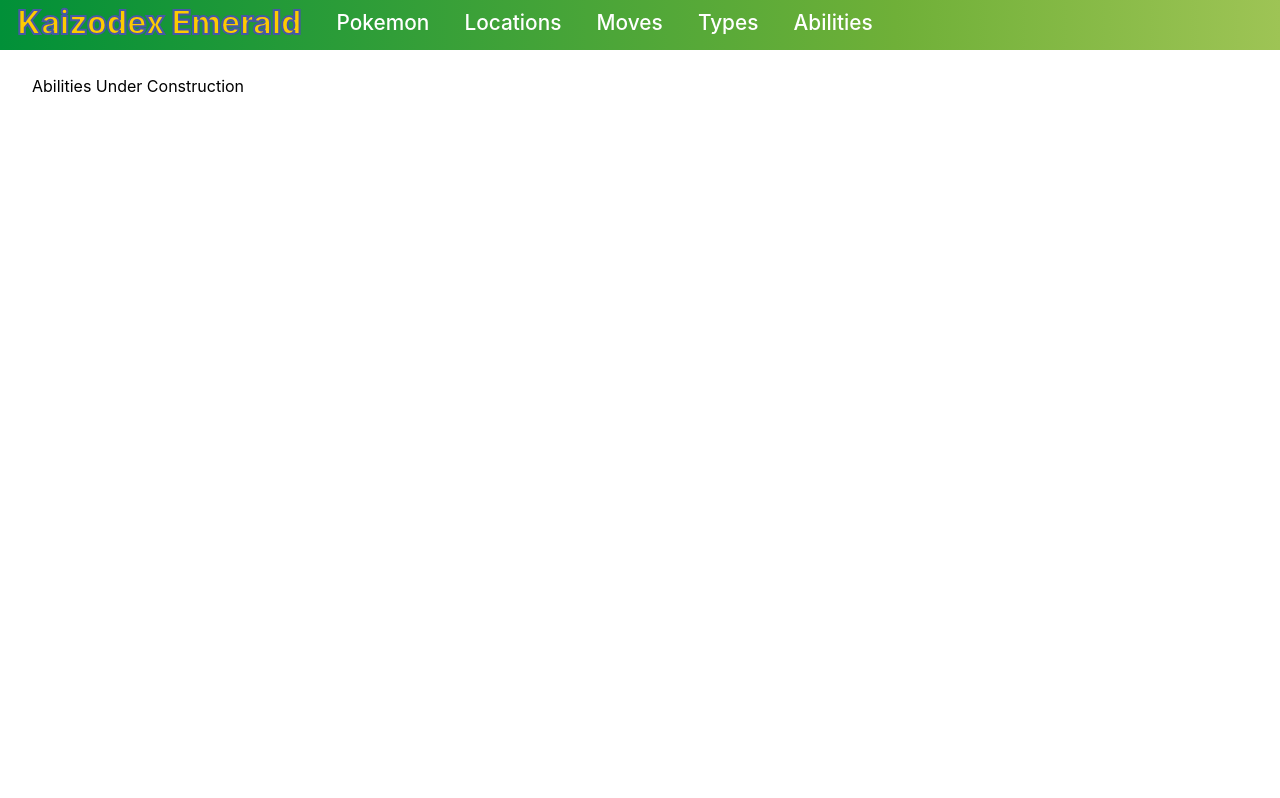
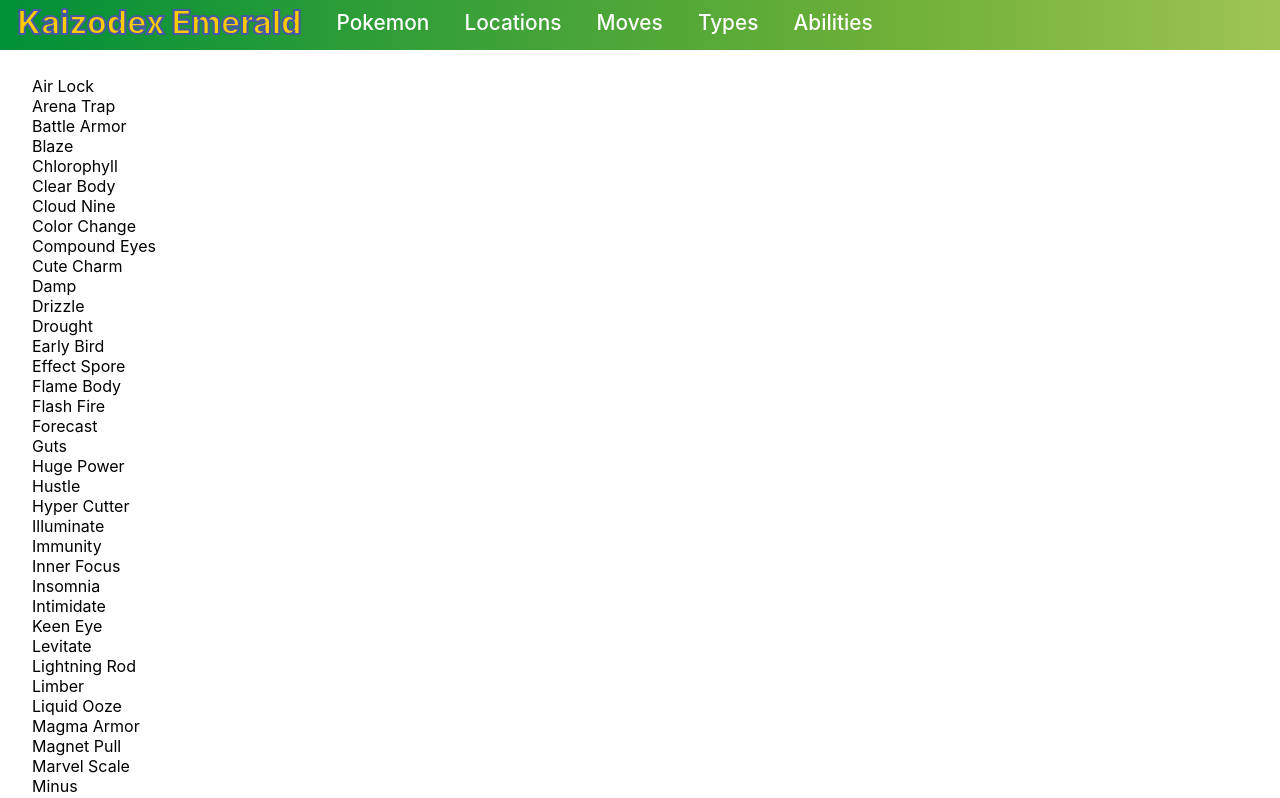
Before and after one commit to KevinUre/Kaizodex-Emerald, a React (Create React App) app: page /abilities in a window 1280 px wide. Shown: the top 798 px of the page. Built offline with nearby package versions, Linux system fonts and the light colour scheme.

Commit message:
added abilites page

```diff
--- /dev/null
+++ b/src/Abilities/Abilities.css
@@ -0,0 +1,26 @@
+.List-Container {
+    display: flex;
+    flex-direction: column;
+}
+
+.Ability-Container {
+    display: flex;
+    flex-direction: column;
+}
+
+.Ability-Name {
+    font-size: 1.6rem;
+    color: black;
+    font-weight: 700;
+    padding-bottom: 1rem;
+}
+
+.Ability-Description {
+    font-size: 1rem;
+    color: black;
+    padding-bottom: 3rem;
+}
+
+.Ability-Pokemon-List-Header {
+    font-size: 1.3rem;
+}
--- /dev/null
+++ b/src/Abilities/Abilities.tsx
@@ -0,0 +1,60 @@
+import {
+  Switch,
+  Route,
+  Link,
+  useRouteMatch,
+  useParams
+} from "react-router-dom";
+import { GetLevelUpString, GetSafeName, PadNumber } from "../helpers"
+import Data from '../DataContext'
+import './Abilities.css';
+
+function Abilities() {
+  let match = useRouteMatch();
+  return (
+    <div>
+      <Switch>
+        <Route path={`${match.path}/:name`}>
+          <AbilityView />
+        </Route>
+        <Route path={`${match.path}`}>
+          <div className="List-Container">
+            {Data.Abilities.map((ability) => {
+              return (
+                <Link className="List-Item"
+                  to={`${match.url}/${GetSafeName(ability.Name)}`}>
+                  {ability.Name}
+                </Link>
+              )
+            })}
+          </div>
+        </Route>
+      </Switch>
+    </div>
+  );
+}
+
+export default Abilities;
+
+function AbilityView() {
+  window.scrollTo(0, 0)
+  let { name } = useParams<{ name: string }>();
+  let Ability = Data.Abilities.find(a => GetSafeName(a.Name) === name);
+  if (!Ability) { Ability = Data.Abilities[0]; }
+  const AbilityName = `${Ability.Name}`;
+  return (
+    <div className="Ability-Container">
+      <span className="Ability-Name">{Ability.Name}</span>
+      <span className="Ability-Description">{Ability.Description}</span>
+      <span className="Ability-Pokemon-List-Header">Pokemon with this Ability:</span>
+      { Data.Pokemon.filter((p)=>{ return p.Abilities.includes(AbilityName)}).map((pokemon)=>{
+        return (
+          <Link className="List-Item"
+            to={`../pokemon/${GetSafeName(pokemon.Name)}`}>
+            {pokemon.Name}
+          </Link>
+        )
+      })}
+    </div>
+  )
+}
--- a/src/App.tsx
+++ b/src/App.tsx
@@ -6,6 +6,7 @@ import {
   Link
 } from "react-router-dom";
 import Pokemon from './Pokemon/Pokemon';
+import Abilities from './Abilities/Abilities';
 
 // https://reactrouter.com/web/guides/quick-start
 
@@ -36,7 +37,7 @@ function App() {
                 <p>Types Under Construction</p>
               </Route>
               <Route path="/abilities">
-                <p>Abilities Under Construction</p>
+                <Abilities />
               </Route>
               <Route path="/">
                 <p>Home Under Construction</p>
--- a/src/Pokemon/Pokemon.css
+++ b/src/Pokemon/Pokemon.css
@@ -101,6 +101,7 @@
     margin-left: 1rem;
     border: black;
     border-width: 1px;
+    text-decoration: none;
 }
 
 .Pokemon-Move-Table {
--- a/src/Pokemon/Pokemon.tsx
+++ b/src/Pokemon/Pokemon.tsx
@@ -12,7 +12,6 @@ import './Pokemon.css';
 
 function Pokemon() {
   let match = useRouteMatch();
-  console.log(JSON.stringify(match))
   return (
     <div>
       <Switch>
@@ -111,7 +110,7 @@ function PokemonView() {
       <div className="Flex-Column-Item">
         <span>{Pokemon.Abilities.length > 1 ? `Abilities:` : `Ability`}</span>
           { Pokemon.Abilities.map((ability)=>{
-            return <span className="Pokemon-Abilities">{ability}</span>
+            return <Link className="Pokemon-Abilities" to={`../abilities/${GetSafeName(ability)}`}>{ability}</Link>
           })}
       </div>
       { Pokemon.FoundAt.length > 0 &&
```
